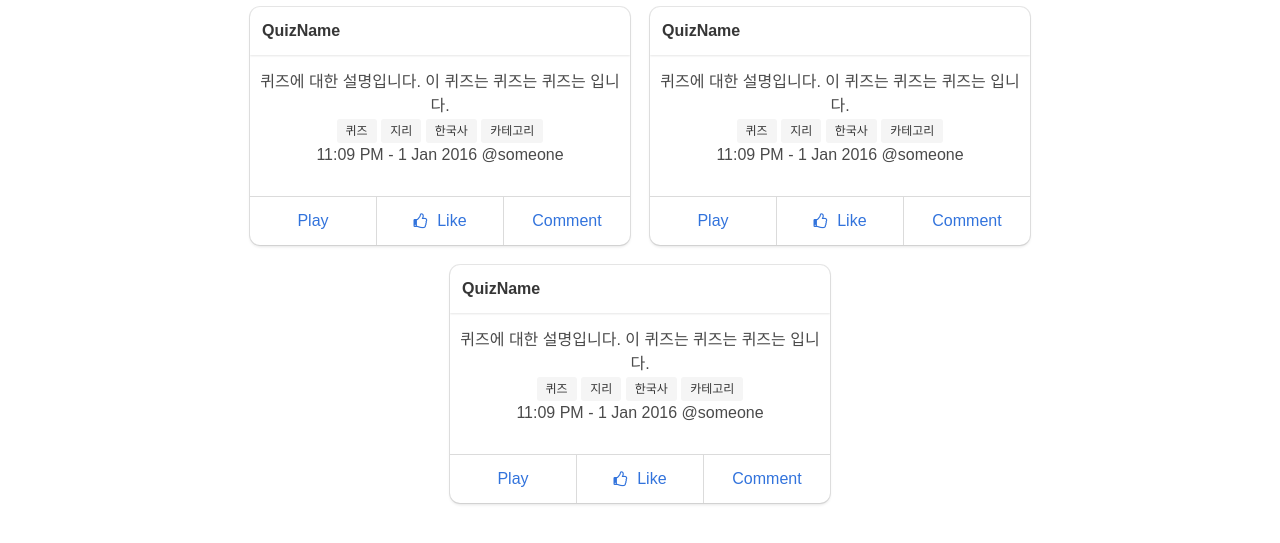
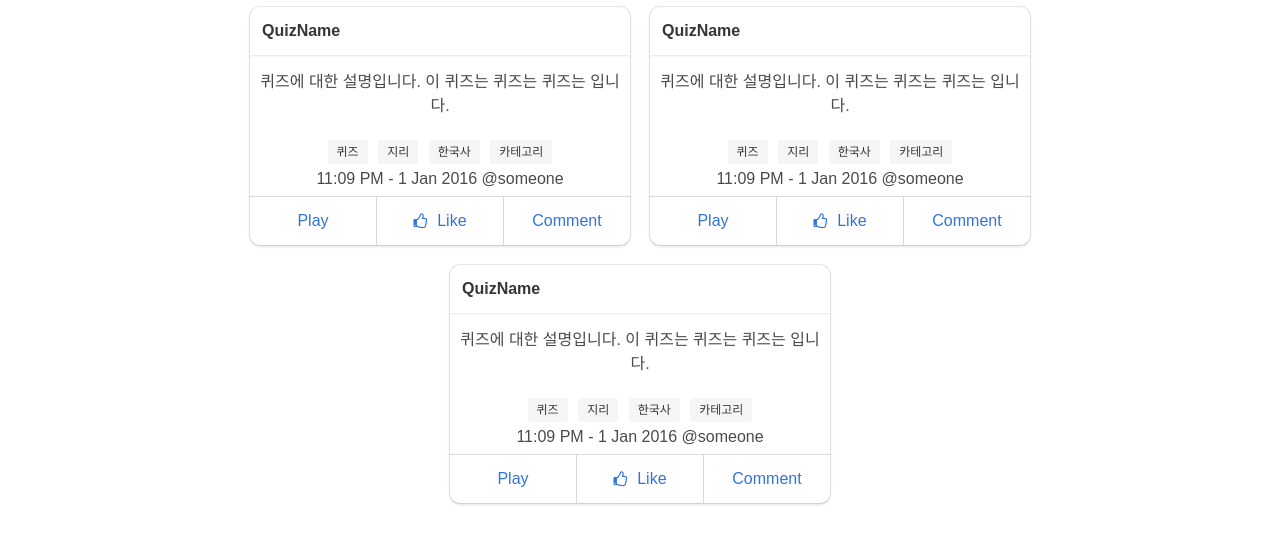
Before and after one commit to hdhc44/qt-front, a website: page search_result.html in a window 1280 px wide. Shown: the part 205-748 px from the top of the page. Drawn offline with nearby package versions, Linux system fonts and the light colour scheme.

Commit message:
tag/block

```diff
--- a/css/result.css
+++ b/css/result.css
@@ -64,3 +64,10 @@
 .custom{
     border-radius: 25px!important;
 }
+.tag{
+    margin: 3px;
+}
+.substance{
+    display: block;
+    height: 43px;
+}
```
